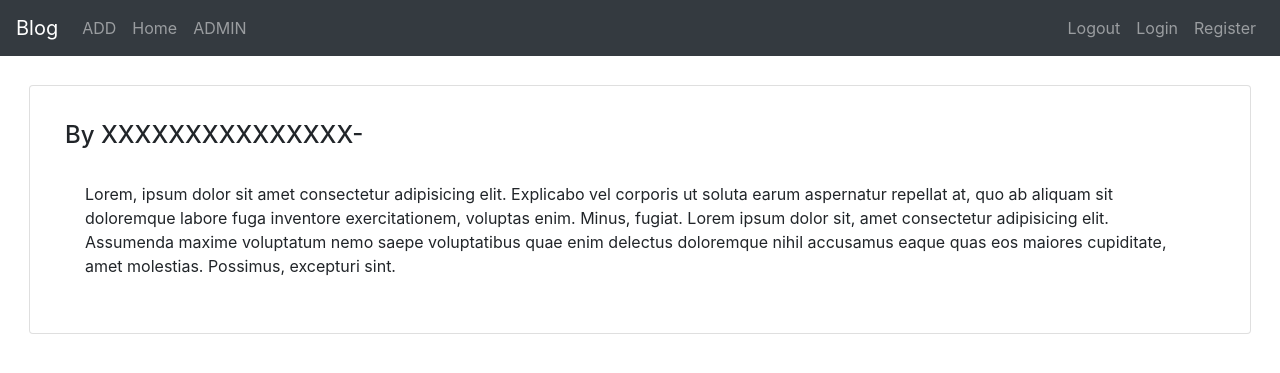
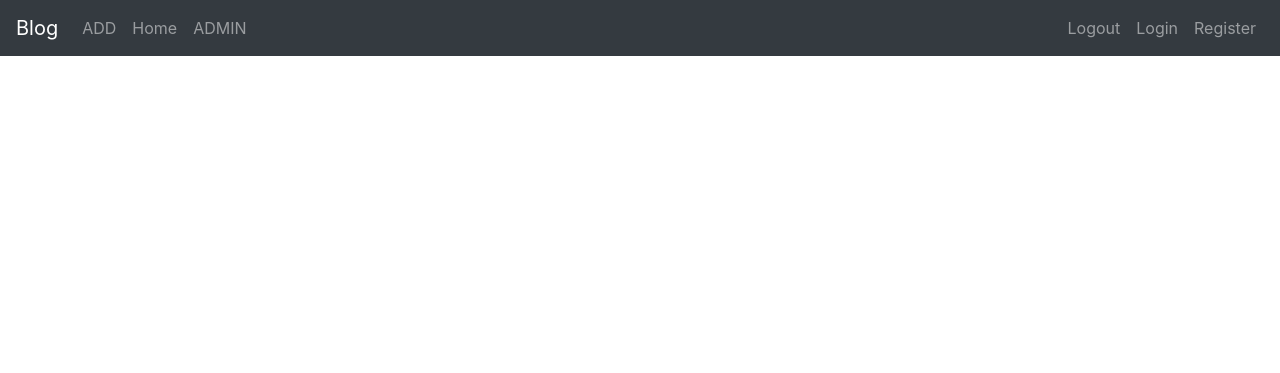
Before and after one commit to ayushganguli1769/blog_api, a Django app: page /frontend/home/ in a window 1280 px wide. Shown: the top 373 px of the page. Run offline with Django 3.2, Linux system fonts and the light colour scheme; some libraries are stand-ins or nearby versions.

Commit message:
dummy text removed

```diff
--- a/blog_app/views.py
+++ b/blog_app/views.py
@@ -52,7 +52,7 @@
 @permission_classes([IsAuthenticated])
 def display(request):
     all_article_data = []
-    all_article = Article.objects.all()
+    all_article = Article.objects.all().order_by('-id')
     for article in all_article:
         all_comment_article = Comment.objects.filter(article = article)
         article_comment = []
--- a/templates/add.html
+++ b/templates/add.html
@@ -32,15 +32,11 @@
     title = document.getElementById('title').value;
     content = document.getElementById('content').value;
     image = document.getElementById('upload').files[0];
-    alert(image)
-    alert(title)
-    alert(content)
     a = localStorage.getItem('token')
     authorization = "Token "+ a
 
 
     URL = "/createArticle/";
-    alert(URL);
     var req = new XMLHttpRequest();
             req.onreadystatechange = function() {
                 if (this.readyState == 4 && this.status == 201) {
--- a/templates/home.html
+++ b/templates/home.html
@@ -4,16 +4,7 @@
 <div id="mydisplay">
 <h1>hellllllo</h1>
 </div>
-<div class="card" class="col-sm-10 col-lg-10 col-xs-10 col-md-10" style="margin:29px; padding:35px;">
-    <h4 class="card-title">By XXXXXXXXXXXXXXX-</h4>
 
-    {% if post.image  %}
-    <img class="card-img-top col-lg-6 col-md-6 " src="{{post.image.url}}" alt="Card image">
-    {% endif %}
-    <div class="card-body">
-      <p class="card-text">Lorem, ipsum dolor sit amet consectetur adipisicing elit. Explicabo vel corporis ut soluta earum aspernatur repellat at, quo ab aliquam sit doloremque labore fuga inventore exercitationem, voluptas enim. Minus, fugiat. Lorem ipsum dolor sit, amet consectetur adipisicing elit. Assumenda maxime voluptatum nemo saepe voluptatibus quae enim delectus doloremque nihil accusamus eaque quas eos maiores cupiditate, amet molestias. Possimus, excepturi sint.</p>
-    </div>
-  </div>
 <script>
     window.onload = home();
     function home()
```
Also changed, not shown: db.sqlite3.
